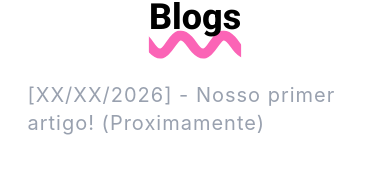
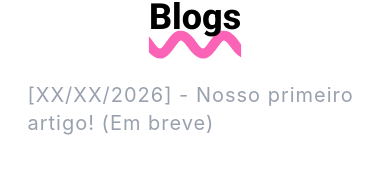
Before and after one commit to jayyprates/Habitchi, a React (Vite) app: page / in a window 390 px wide. Shown: the part 1876-2049 px from the top of the page. Built offline with nearby package versions, Linux system fonts and the light colour scheme.

Commit message:
Responsive fixes

```diff
--- a/src/pages/Landing/index.jsx
+++ b/src/pages/Landing/index.jsx
@@ -124,7 +124,7 @@ function App() {
           <h2 className="title text-4xl mb-4 underline decoration-pink-400 decoration-wavy mt-10 mb-10 text-center decoration-10 underline-offset-[4px] select-none">Blogs</h2>
 
           <div className="relative w-full space-y-4 flex flex-col justify-center items-center">
-            <p className="text-xl md:text-2xl tracking-wider px-2 py-1 text-gray-400 select-none">[XX/XX/2026] - Nosso primer artigo! (Proximamente)</p>
+            <p className="text-xl md:text-2xl tracking-wider px-2 py-1 text-gray-400 select-none">[XX/XX/2026] - Nosso primeiro artigo! (Em breve)</p>
           </div>
         </section>
       </div>
```
